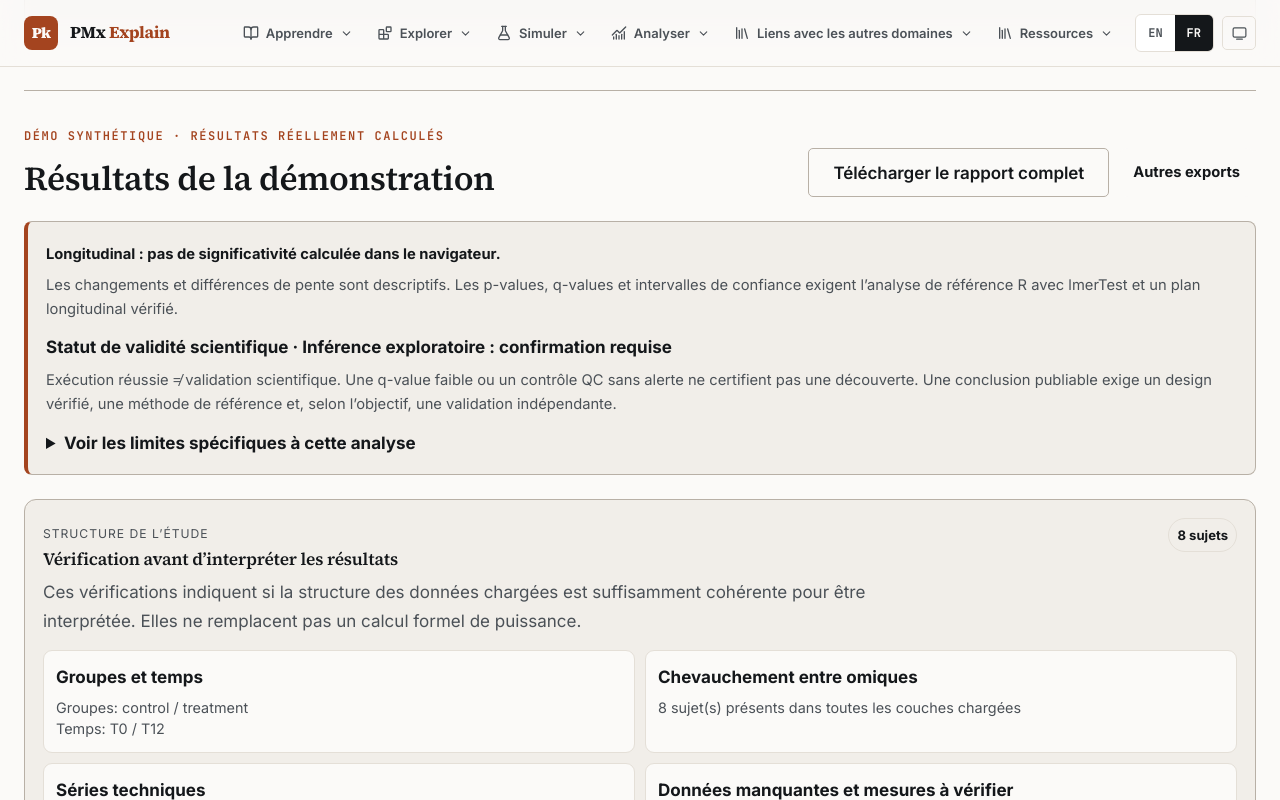
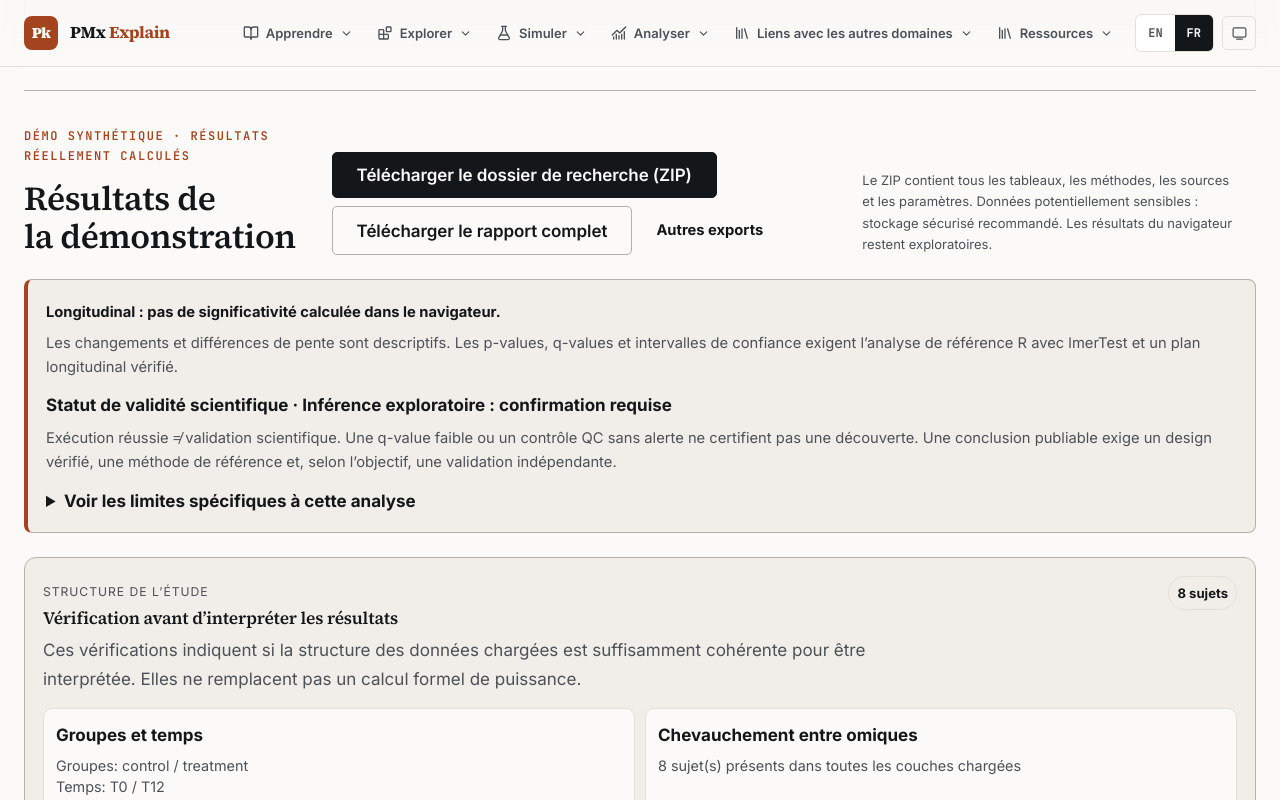
Before and after one commit to rberrah/rberrah.github.io, a SvelteKit app: page /multiomics/tool in a window 1280 px wide. Both pictures are taken after a click on the button "Trois omiques". Shown: the part 6840-7640 px from the top of the page. Built offline with nearby package versions, Linux system fonts and the light colour scheme.

Commit message:
feat(omics UI): prominent reproducible research ZIP plus Excel-safe full CSV and clear HTML 50-row preview

```diff
--- a/src/routes/multiomics/tool/+page.svelte
+++ b/src/routes/multiomics/tool/+page.svelte
@@ -2,7 +2,8 @@
   import { onMount } from 'svelte';
   import { base } from '$app/paths';
   import { language } from '$lib/stores/language';
-  import { runDeterministicAnalysis, resultToCsv } from '$lib/multiomics/deterministic.js';
+  import { runDeterministicAnalysis } from '$lib/multiomics/deterministic.js';
+  import { buildResearchBundle, fullLayerCsv } from '$lib/multiomics/research-export-package.js';
   import MultiomicsVisualizations from '$lib/components/MultiomicsVisualizations.svelte';
   import ExternalValidationPanel from '$lib/components/ExternalValidationPanel.svelte';
   import { buildMultiomicsVisualizationData } from '$lib/multiomics/visualization-data.js';
@@ -85,6 +86,8 @@
   let portableProjectBusy = false;
   let portableProjectMessage = '';
   let portableProjectError = '';
+  let researchBundleMessage = '';
+  let researchBundleError = '';
   /** @type {any} */
   let analysisResult = null;
   /** @param {any} note */
@@ -1261,15 +1264,8 @@
   }
 
 
-  // Export original study text and protocol alongside the current results.
-  // This is a sensitive local file, never uploaded to a third-party service.
-  async function exportPortableProject() {
-    if (!analysisResult || portableProjectBusy) return;
-    portableProjectBusy = true;
-    portableProjectError = '';
-    portableProjectMessage = '';
-    try {
-      const settings = {
+  function currentPortableSettings() {
+    return {
             studyName, objective, organism, unitType, studySetting, designType,
             groupCount, timepointCount, sampleOverlap, technicalReplicatesExpected,
             batchKnown, outcomeType, outcomeTimepoint, covariatesAvailable,
@@ -1284,6 +1280,54 @@
             msAnnotationFields, msImportFormat, annotationFileName,
             demoLoaded
           };
+  }
+
+
+  // One self-contained researcher dossier: full spreadsheets + methods +
+  // provenance/hash manifest + source study for manual reproducible rerun.
+  async function downloadResearchBundle() {
+    if (!analysisResult || portableProjectBusy) return;
+    portableProjectBusy = true;
+    researchBundleError = '';
+    researchBundleMessage = '';
+    try {
+      const sourceProject = await createPortableProject({
+        files,
+        extraFiles:{ msOriginal:msOriginalFile, msUserAnnotations:msUserAnnotationFile },
+        settings:currentPortableSettings(),
+        result:null // historic outputs are never imported as new evidence
+      });
+      const dossier = await buildResearchBundle({
+        result:analysisResult,
+        portableProject:sourceProject,
+        locale:$language === 'en' ? 'en' : 'fr'
+      });
+      const url=URL.createObjectURL(dossier.blob);
+      const a=document.createElement('a');
+      a.href=url;
+      a.download=dossier.filename;
+      a.click();
+      URL.revokeObjectURL(url);
+      researchBundleMessage = t(
+        'Dossier ZIP préparé : tableaux complets, méthodes, sources et SHA-256. Il contient potentiellement des données confidentielles. Vérifiez les limites et sauvegardez-le de façon sécurisée.',
+        'Research ZIP prepared: full tables, methods, source files and SHA-256. This may contain sensitive research data. Review the limitations and store securely.'
+      );
+    } catch (error) {
+      researchBundleError = error instanceof Error ? error.message : 'Could not create the research dossier.';
+    } finally {
+      portableProjectBusy = false;
+    }
+  }
+
+  // Export original study text and protocol alongside the current results.
+  // This is a sensitive local file, never uploaded to a third-party service.
+  async function exportPortableProject() {
+    if (!analysisResult || portableProjectBusy) return;
+    portableProjectBusy = true;
+    portableProjectError = '';
+    portableProjectMessage = '';
+    try {
+      const settings = currentPortableSettings();
       const packageData = await createPortableProject({
         files,
         extraFiles:{ msOriginal:msOriginalFile, msUserAnnotations:msUserAnnotationFile },
@@ -1460,6 +1504,7 @@
       ).join('');
       const qc = layerResult.qc || {};
       return '<section><h2>' + escapeHtml(omicLabel(layer)) + '</h2>' +
+        '<p>Preview only: first ' + Math.min(layerRows.length, 50) + ' of ' + layerRows.length + ' features. Complete CSV tables are available in the research ZIP dossier.</p>' +
         '<p><strong>Model:</strong> ' + escapeHtml(layerResult.inferenceMethod || layerResult.mode || '') + '</p>' +
         '<p><strong>QC:</strong> ' + escapeHtml(qc.featuresAfter ?? '—') + '/' + escapeHtml(qc.featuresBefore ?? '—') +
         ' features retained; median missing ' + escapeHtml(Number.isFinite(qc.medianMissingFraction) ? (100 * qc.medianMissingFraction).toFixed(1) + '%' : '—') + '.</p>' +
@@ -1507,7 +1552,7 @@
   function downloadLayerCsv(layer) {
     const rows = analysisResult?.layers?.[layer]?.rows;
     if (!rows?.length) return;
-    const blob = new Blob([resultToCsv(rows)], { type: 'text/csv;charset=utf-8' });
+    const blob = new Blob([fullLayerCsv(rows)], { type: 'text/csv;charset=utf-8' });
     const href = URL.createObjectURL(blob);
     const anchor = document.createElement('a');
     anchor.href = href;
@@ -2690,6 +2735,7 @@
       <h2>{demoLoaded ? t('Résultats de la démonstration', 'Demonstration results') : t('Vos résultats', 'Your results')}</h2>
     </div>
     <div class="result-actions">
+      <button class="btn btn-primary" type="button" data-testid="multiomics-research-bundle-download" disabled={portableProjectBusy} onclick={downloadResearchBundle}>{portableProjectBusy ? t('Préparation du dossier…', 'Preparing dossier…') : t('Télécharger le dossier de recherche (ZIP)', 'Download research dossier (ZIP)')}</button>
       <button class="btn btn-outline" type="button" onclick={downloadReproducibleReport}>{t('Télécharger le rapport complet', 'Download full report')}</button>
       <details class="simple-disclosure export-detail">
         <summary>{t('Autres exports', 'Other downloads')}</summary>
@@ -2704,6 +2750,9 @@
         <a class="btn btn-outline" href={`https://reactome.org/PathwayBrowser/#DTAB=AN&ANALYSIS=${analysisResult.reactome.combined.token}`} target="_blank" rel="noreferrer">{t('Ouvrir dans Reactome ↗', 'Open in Reactome ↗')}</a>
       {/if}
     </div>
+    <p class="simple-hint">{t('Le ZIP contient tous les tableaux, les méthodes, les sources et les paramètres. Données potentiellement sensibles : stockage sécurisé recommandé. Les résultats du navigateur restent exploratoires.', 'ZIP includes complete tables, methods, original data and settings. Potentially sensitive: store securely. Browser results remain exploratory.')}</p>
+    {#if researchBundleMessage}<p role="status" data-testid="multiomics-research-bundle-status">{researchBundleMessage}</p>{/if}
+    {#if researchBundleError}<p role="alert" data-testid="multiomics-research-bundle-error" class="error">{researchBundleError}</p>{/if}
   </div>
 
   {#if analysisResult.referenceBackend?.compatibilityStatus === 'mofa2_backend_outdated' || analysisResult.referenceBackend?.mofa2OrientationBlocked}
```
Lines whose indentation alone changed are shown as unchanged.
